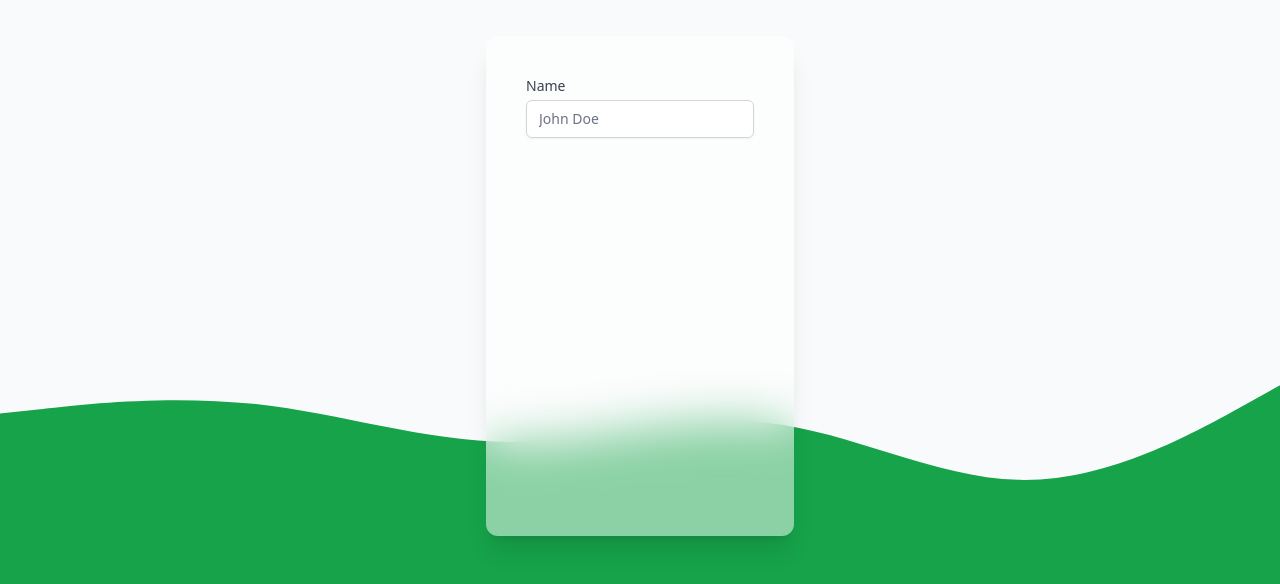
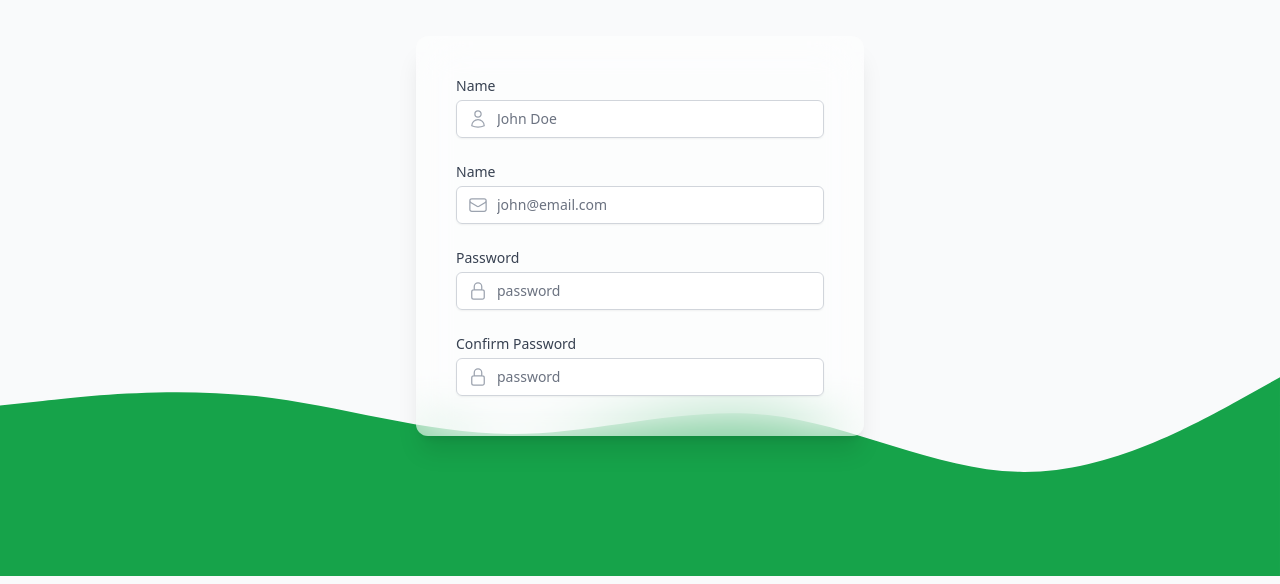
Before and after one commit to bronik04/tailwindcss-form-project, a website: page index.html in a window 1280 px wide. Shown: the part 224-808 px from the top of the page. Drawn offline with Linux system fonts and the light colour scheme.

Commit message:
feat: added input

```diff
--- a/index.html
+++ b/index.html
@@ -46,19 +46,120 @@
 
         <h2 class="text-3xl font-bold text-gray-900">Create your accaunt</h2>
       </div>
-      <div class="mx-auto mt-10 h-[500px] rounded-xl bg-white/50 p-10 shadow-xl backdrop-blur-xl">
-        <form action="#" autocomplete="off">
+      <div class="mx-auto mt-10 rounded-xl bg-white/50 p-10 shadow-xl backdrop-blur-xl max-w-md w-full">
+        <form action="#" autocomplete="off" class="space-y-6">
           <div>
             <label class="block text-sm font-medium text-gray-700" for="name">Name</label>
-            <div class="rounded-md shadow-sm mt-1">
-              <div></div>
+            <div class="relative mt-1 rounded-md shadow-sm">
+              <div class="absolute inset-y-0 left-0 flex items-center pl-3">
+                <svg
+                  class="h-5 w-5 text-gray-400"
+                  xmlns="http://www.w3.org/2000/svg"
+                  fill="none"
+                  viewBox="0 0 24 24"
+                  stroke-width="1.5"
+                  stroke="currentColor"
+                >
+                  <path
+                    stroke-linecap="round"
+                    stroke-linejoin="round"
+                    d="M15.75 6a3.75 3.75 0 11-7.5 0 3.75 3.75 0 017.5 0zM4.501 20.118a7.5 7.5 0 0114.998 0A17.933 17.933 0 0112 21.75c-2.676 0-5.216-.584-7.499-1.632z"
+                  />
+                </svg>
+              </div>
               <input
                 type="text"
                 id="name"
                 name="name"
                 placeholder="John Doe"
                 required
-                class="rounded-md border-gray-300 focus:border-green-500 focus:ring-green-500 text-sm"
+                class="rounded-md border-gray-300 pl-10 text-sm focus:border-green-500 focus:ring-green-500 w-full"
+              />
+            </div>
+          </div>
+          <div>
+            <label class="block text-sm font-medium text-gray-700" for="email">Name</label>
+            <div class="relative mt-1 rounded-md shadow-sm">
+              <div class="absolute inset-y-0 left-0 flex items-center pl-3">
+                <svg
+                  xmlns="http://www.w3.org/2000/svg"
+                  fill="none"
+                  viewBox="0 0 24 24"
+                  stroke-width="1.5"
+                  stroke="currentColor"
+                  class="h-5 w-5 text-gray-400"
+                >
+                  <path
+                    stroke-linecap="round"
+                    stroke-linejoin="round"
+                    d="M21.75 6.75v10.5a2.25 2.25 0 01-2.25 2.25h-15a2.25 2.25 0 01-2.25-2.25V6.75m19.5 0A2.25 2.25 0 0019.5 4.5h-15a2.25 2.25 0 00-2.25 2.25m19.5 0v.243a2.25 2.25 0 01-1.07 1.916l-7.5 4.615a2.25 2.25 0 01-2.36 0L3.32 8.91a2.25 2.25 0 01-1.07-1.916V6.75"
+                  />
+                </svg>
+              </div>
+              <input
+                type="email"
+                id="email"
+                name="email"
+                placeholder="john@email.com "
+                class="rounded-md border-gray-300 pl-10 text-sm focus:border-green-500 focus:ring-green-500 w-full"
+              />
+            </div>
+          </div>
+          <div>
+            <label class="block text-sm font-medium text-gray-700" for="password">Password</label>
+            <div class="relative mt-1 rounded-md shadow-sm">
+              <div class="absolute inset-y-0 left-0 flex items-center pl-3">
+                <svg
+                  xmlns="http://www.w3.org/2000/svg"
+                  fill="none"
+                  viewBox="0 0 24 24"
+                  stroke-width="1.5"
+                  stroke="currentColor"
+                  class="h-5 w-5 text-gray-400"
+                >
+                  <path
+                    stroke-linecap="round"
+                    stroke-linejoin="round"
+                    d="M16.5 10.5V6.75a4.5 4.5 0 10-9 0v3.75m-.75 11.25h10.5a2.25 2.25 0 002.25-2.25v-6.75a2.25 2.25 0 00-2.25-2.25H6.75a2.25 2.25 0 00-2.25 2.25v6.75a2.25 2.25 0 002.25 2.25z"
+                  />
+                </svg>
+              </div>
+              <input
+                type="password"
+                id="password"
+                name="password"
+                placeholder="password"
+                minlength="8"
+                class="rounded-md border-gray-300 pl-10 text-sm focus:border-green-500 focus:ring-green-500 w-full"
+              />
+            </div>
+          </div>
+          <div>
+            <label class="block text-sm font-medium text-gray-700" for="password_confirmation">Confirm Password</label>
+            <div class="relative mt-1 rounded-md shadow-sm">
+              <div class="absolute inset-y-0 left-0 flex items-center pl-3">
+                <svg
+                  xmlns="http://www.w3.org/2000/svg"
+                  fill="none"
+                  viewBox="0 0 24 24"
+                  stroke-width="1.5"
+                  stroke="currentColor"
+                  class="h-5 w-5 text-gray-400"
+                >
+                  <path
+                    stroke-linecap="round"
+                    stroke-linejoin="round"
+                    d="M16.5 10.5V6.75a4.5 4.5 0 10-9 0v3.75m-.75 11.25h10.5a2.25 2.25 0 002.25-2.25v-6.75a2.25 2.25 0 00-2.25-2.25H6.75a2.25 2.25 0 00-2.25 2.25v6.75a2.25 2.25 0 002.25 2.25z"
+                  />
+                </svg>
+              </div>
+              <input
+                type="password"
+                id="password_confirmation"
+                name="password_confirmation"
+                placeholder="password"
+                minlength="8"
+                class="rounded-md border-gray-300 pl-10 text-sm focus:border-green-500 focus:ring-green-500 w-full"
               />
             </div>
           </div>
```
Also changed, not shown: output.css.
